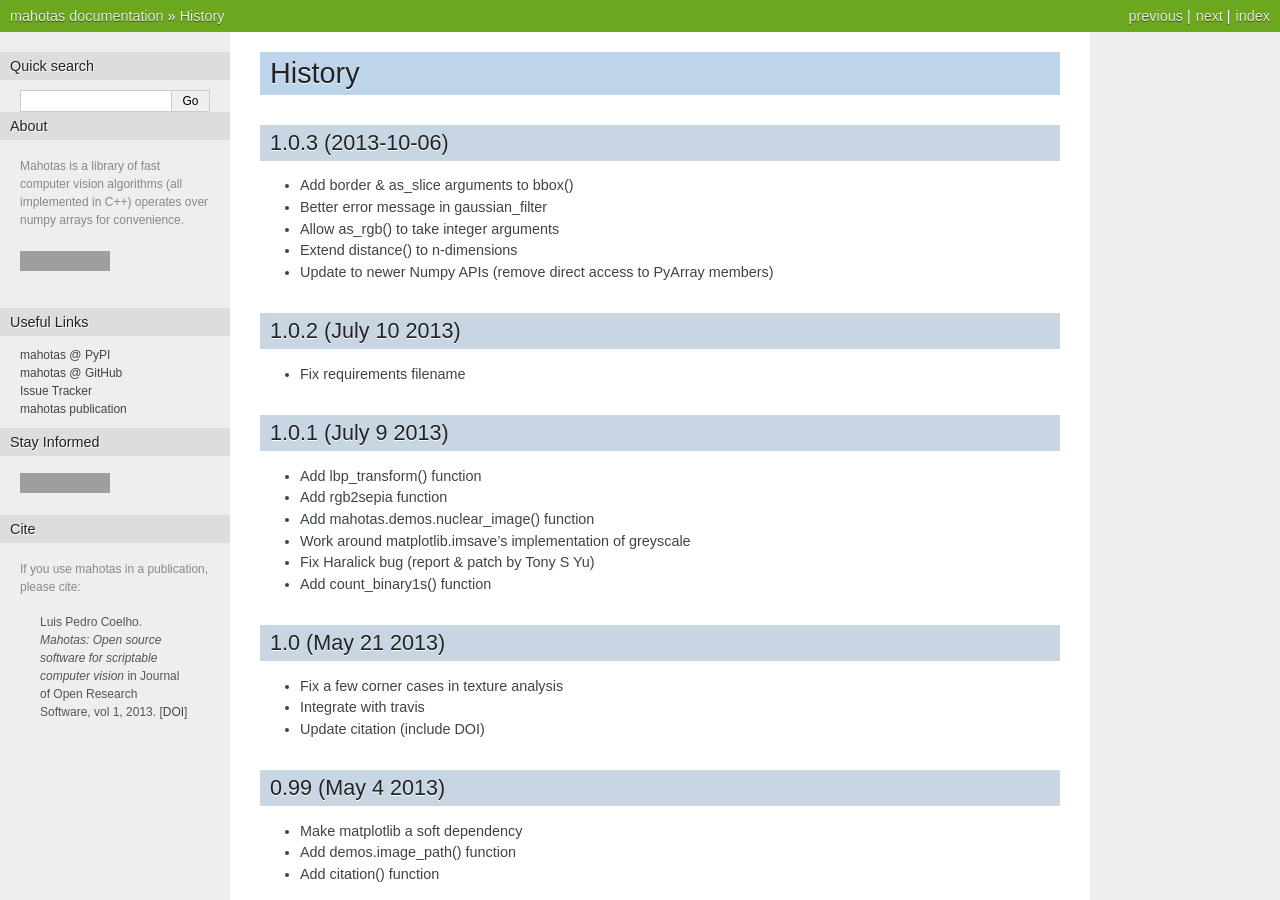
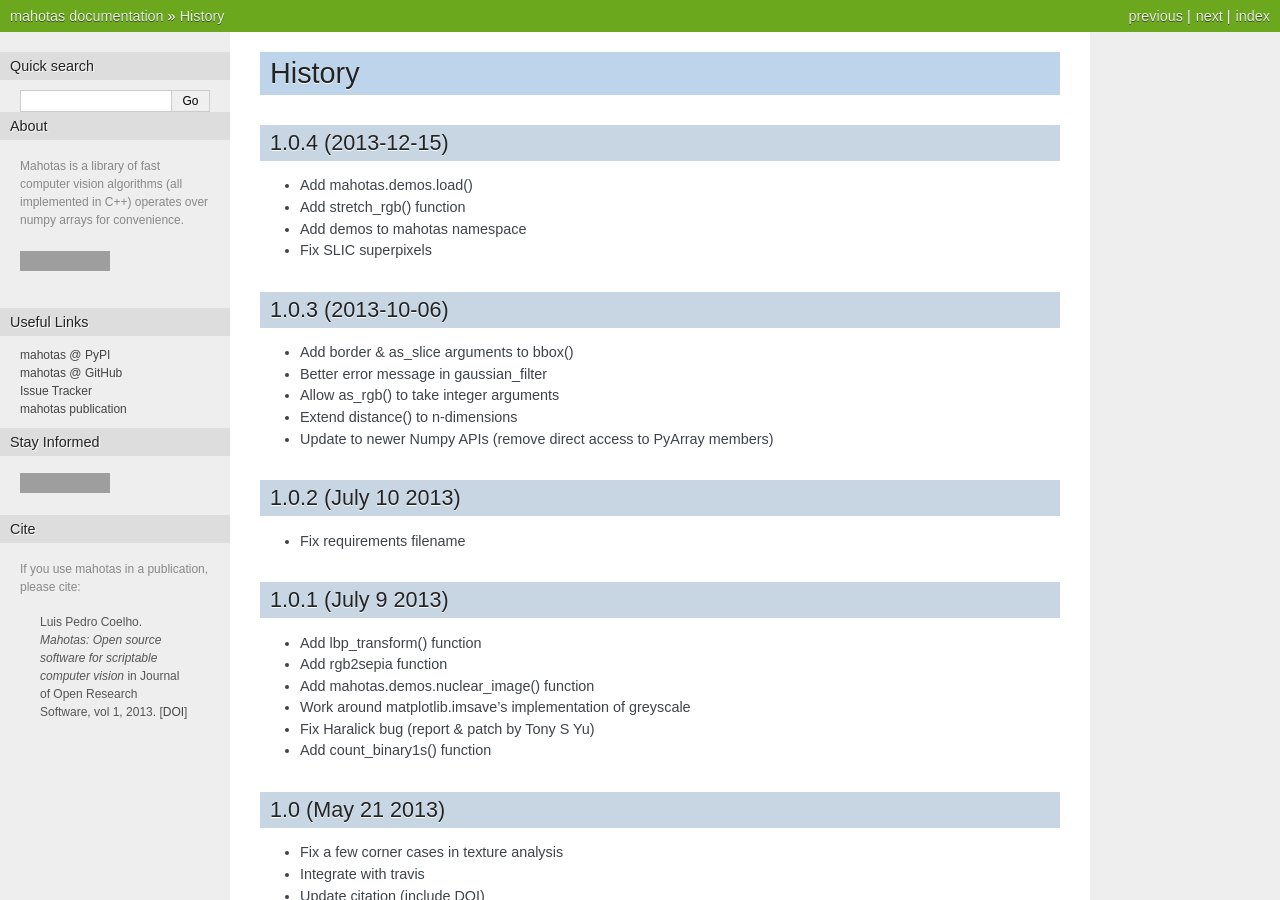
Before and after one commit to luispedro/mahotas, a Sphinx documentation site: the page built from docs/source/history.rst, in a window 1280 px wide and 900 px high, cut to the strip 0-900 px from the top of the window. Built offline with Sphinx 7.4.7, drawn with Linux system fonts in a browser that asks for light colours; formulas are drawn with MathJax 3; the version number could not be read and is left out; grey boxes are pictures that could not be loaded.

Commit message:
BLD New release: 1.0.4
This includes an important SLIC bugfix.

Full ChangeLog
    * Add mahotas.demos.load()
    * Add stretch_rgb() function
    * Add demos to mahotas namespace
    * Fix SLIC superpixels

```diff
--- a/docs/source/history.rst
+++ b/docs/source/history.rst
@@ -1,6 +1,13 @@
 =======
 History
 =======
+
+1.0.4 (2013-12-15)
+~~~~~~~~~~~~~~~~~~
+- Add mahotas.demos.load()
+- Add stretch_rgb() function
+- Add demos to mahotas namespace
+- Fix SLIC superpixels
 
 1.0.3 (2013-10-06)
 ~~~~~~~~~~~~~~~~~~
```
Also changed, not shown: README.rst (+8 -0 lines), 2 other files.
